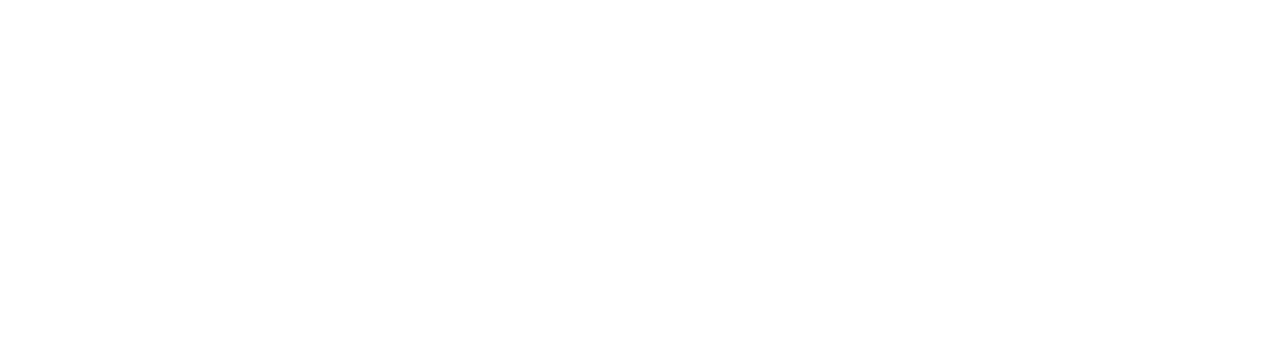
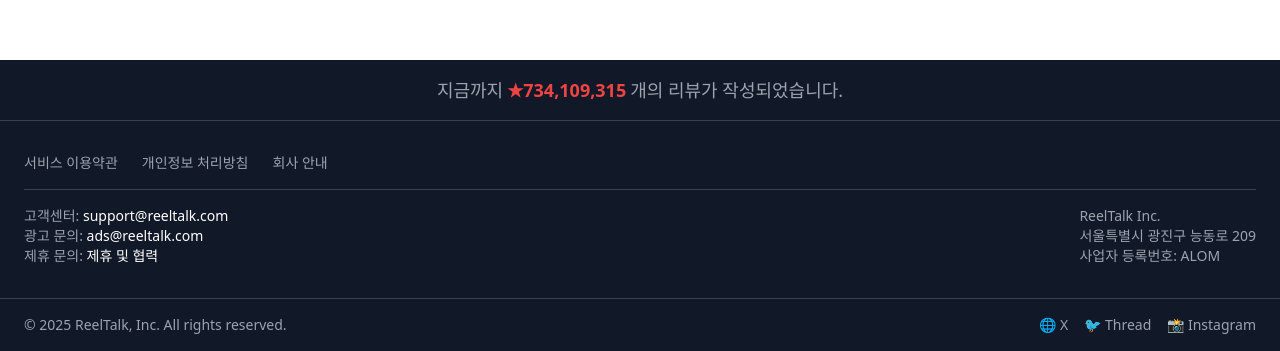
Before and after one commit to TEAM-ALOM/reeltalk-fe, a Next.js app: page / in a window 1280 px wide. Shown: the part 856-1207 px from the top of the page. Before the commit the page ends 876 px from the top, so only its background shows below. Built offline with nearby package versions, Linux system fonts and the light colour scheme; no server answers; a web font is replaced by a local one.

Commit message:
Footer 생성

```diff
--- /dev/null
+++ b/app/components/Footer.tsx
@@ -0,0 +1,104 @@
+"use client";
+
+import { fetchReviewCount } from "@/lib/api";
+import { useEffect, useState } from "react";
+
+export default function Footer() {
+  const [reviewCount, setReviewCount] = useState<number | null>(null);
+
+  useEffect(() => {
+    async function getReviewCount() {
+      const count = await fetchReviewCount();
+      setReviewCount(count);
+    }
+    getReviewCount();
+  }, []);
+  return (
+    <footer className="w-full bg-gray-900 text-gray-400 text-sm mt-10">
+      {/* 상단: 평가 개수 표시 */}
+      <div className="flex justify-center items-center py-4 border-b border-gray-700 text-lg">
+        지금까지
+        <span className="text-red-500 font-bold mx-1">★734,109,315</span> 개의
+        리뷰가 작성되었습니다.
+      </div>
+
+      {/* 중간: 서비스 링크 및 회사 정보 */}
+      <div className="max-w-[1350px] mx-auto px-6 py-8">
+        {/* 서비스 이용 약관, 개인정보 처리방침 */}
+        <div className="flex flex-wrap justify-between border-b border-gray-700 pb-4">
+          <div className="flex space-x-6">
+            <a href="/terms" className="hover:text-white">
+              서비스 이용약관
+            </a>
+            <a href="/privacy" className="hover:text-white">
+              개인정보 처리방침
+            </a>
+            <a href="/company" className="hover:text-white">
+              회사 안내
+            </a>
+          </div>
+        </div>
+
+        {/* 고객센터 및 회사 정보 */}
+        <div className="flex flex-wrap justify-between mt-4">
+          <div>
+            <p>
+              고객센터:{" "}
+              <a href="mailto:support@reeltalk.com" className="text-white">
+                support@reeltalk.com
+              </a>
+            </p>
+            <p>
+              광고 문의:{" "}
+              <a href="mailto:ads@reeltalk.com" className="text-white">
+                ads@reeltalk.com
+              </a>
+            </p>
+            <p>
+              제휴 문의:{" "}
+              <a href="https://reeltalk.com/contact" className="text-white">
+                제휴 및 협력
+              </a>
+            </p>
+          </div>
+          <div>
+            <p>ReelTalk Inc.</p>
+            <p>서울특별시 광진구 능동로 209</p>
+            <p>사업자 등록번호: ALOM</p>
+          </div>
+        </div>
+      </div>
+
+      {/* 하단: 저작권 정보 및 SNS 아이콘 */}
+      <div className="flex flex-wrap justify-between items-center max-w-[1350px] mx-auto px-6 py-4 border-t border-gray-700">
+        <p>© 2025 ReelTalk, Inc. All rights reserved.</p>
+        <div className="flex space-x-4">
+          <a
+            href="https://facebook.com"
+            target="_blank"
+            rel="noopener noreferrer"
+            className="hover:text-white"
+          >
+            🌐 X
+          </a>
+          <a
+            href="https://twitter.com"
+            target="_blank"
+            rel="noopener noreferrer"
+            className="hover:text-white"
+          >
+            🐦 Thread
+          </a>
+          <a
+            href="https://instagram.com"
+            target="_blank"
+            rel="noopener noreferrer"
+            className="hover:text-white"
+          >
+            📸 Instagram
+          </a>
+        </div>
+      </div>
+    </footer>
+  );
+}
--- a/app/layout.tsx
+++ b/app/layout.tsx
@@ -2,6 +2,7 @@
 import type { Metadata } from "next";
 import "./styles/globals.css";
 import NavigationWrapper from "./components/navigationWrapper";
+import Footer from "./components/Footer";
 
 export const metadata: Metadata = {
   title: {
@@ -24,6 +25,7 @@
 
         {/* ✅ 본문 컨테이너 (고정 크기) */}
         <div className="w-[1350px] min-h-screen mx-auto">{children}</div>
+        <Footer />
       </body>
     </html>
   );
--- /dev/null
+++ b/lib/api.ts
@@ -0,0 +1,11 @@
+export async function fetchReviewCount() {
+  try {
+    const res = await fetch("https://api.reeltalk.com/reviews/count"); // ✅ API 주소에 맞게 수정
+    if (!res.ok) throw new Error("Failed to fetch review count");
+    const data = await res.json();
+    return data.count;
+  } catch (error) {
+    console.error("Error fetching review count:", error);
+    return 0;
+  }
+}
```
